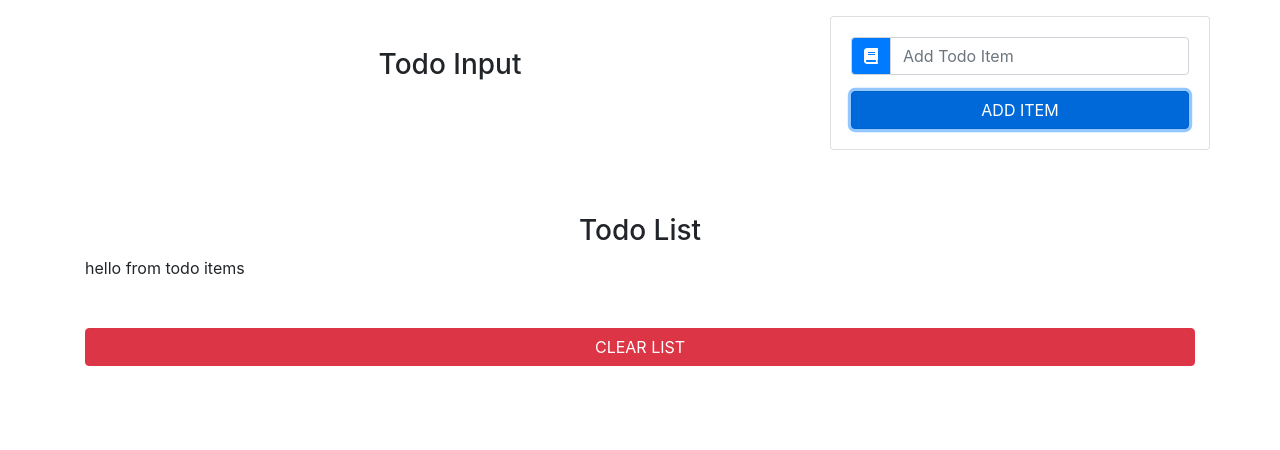
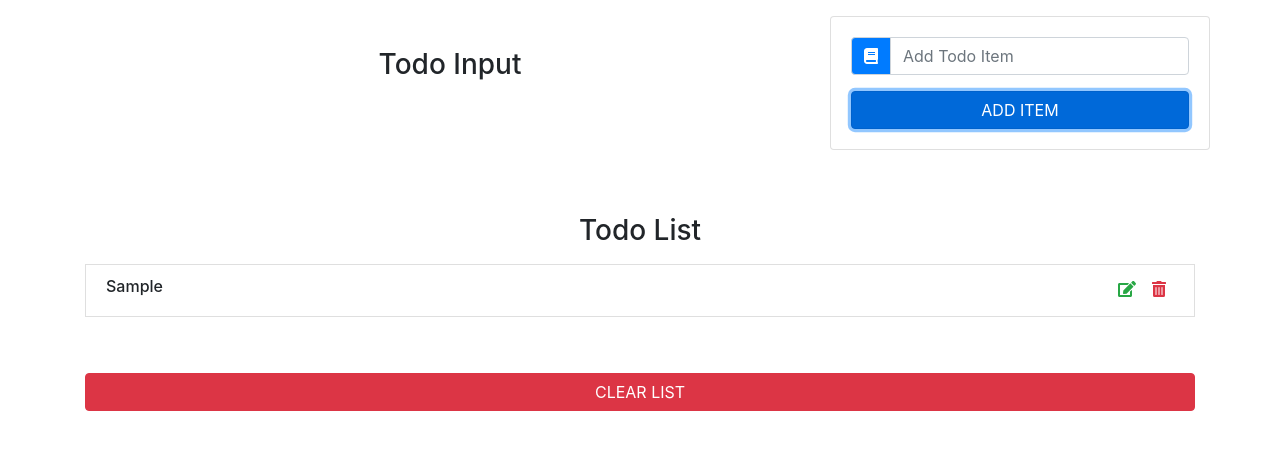
Before and after one commit to himanshu-rawat0710/react-todo, a React (Create React App) app: page / in a window 1280 px wide. Both pictures are taken after typing "Sample" into the empty fields and a click on the button "ADD ITEM". Shown: the top 450 px of the page. Built offline with nearby package versions, Linux system fonts and the light colour scheme.

Commit message:
made changes to TodoItem

```diff
--- a/src/components/TodoItem.js
+++ b/src/components/TodoItem.js
@@ -1,11 +1,28 @@
 import React, { Component } from 'react'
+// fontawesome
+import { FontAwesomeIcon } from '@fortawesome/react-fontawesome';
+import {faEdit, faTrashAlt} from'@fortawesome/free-solid-svg-icons';
+
 
 export default class TodoItem extends Component {
     render() {
+        const {title, handleDelete, handleEdit} = this.props;
         return (
-            <div>
-                hello from todo items
-            </div>
+            <li className='list-group-item text-capitalize d-flex justify-content-between my-2'>
+                <h6>{title}</h6>
+                <div className="todo-icon">
+                    <span className='mx-2 text-success' onClick={handleEdit}>
+                        <FontAwesomeIcon icon={faEdit} />
+
+                    </span>
+
+
+                    <span className='mx-2 text-danger' onClick={handleDelete}>
+                        <FontAwesomeIcon icon={faTrashAlt} />
+
+                    </span>
+                </div>
+            </li>
         )
     }
 }
```
